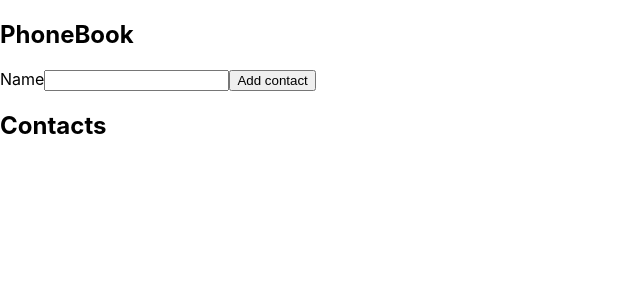
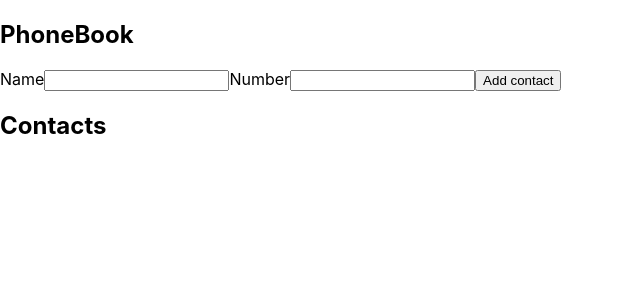
Before and after one commit to VitaliiKovalenko88/goit-react-hw-02-phonebook, a React (Create React App) app: page / in a window 1280 px wide. Shown: the top 300 px of the page, without its empty margins (0-640 px from the left). Built offline with nearby package versions, Linux system fonts and the light colour scheme.

Commit message:
comlete task 2

```diff
--- a/src/App.js
+++ b/src/App.js
@@ -1,32 +1,29 @@
 import { Component } from 'react';
 import { nanoid } from 'nanoid';
+import Form from './Comonents/Form/Form';
 
 export default class App extends Component {
   state = {
     contacts: [],
-    name: '',
   };
 
   generateId = () => nanoid();
 
-  handleSubmit = e => {
-    e.preventDefault();
-    const { value } = e.target.elements.name;
+  addContact = (name, value, number) => {
+    const dataContacts = {
+      id: this.generateId(),
+      name,
+      number,
+    };
 
-    this.setState(prevState => ({
-      contacts: [value, ...prevState.contacts],
-    }));
-    this.reset();
-    e.currentTarget.reset();
-  };
-
-  handleChange = e => {
-    const { value } = e.currentTarget;
-    this.setState({ name: value });
-  };
-
-  reset = () => {
-    this.setState({ name: '' });
+    this.setState(prevState => {
+      console.log({
+        contacts: [dataContacts, ...prevState.contacts],
+      });
+      return {
+        contacts: [dataContacts, ...prevState.contacts],
+      };
+    });
   };
 
   render() {
@@ -34,22 +31,17 @@ export default class App extends Component {
       <div>
         <section>
           <h2>PhoneBook</h2>
-          <form onSubmit={this.handleSubmit}>
-            <label>Name</label>
-            <input
-              type="text"
-              name="name"
-              onChange={this.handleChange}
-              required
-            />
-            <button type="submit">Add contact</button>
-          </form>
+          <Form onSubmit={this.addContact} />
         </section>
         <section>
           <h2>Contacts</h2>
           <ul>
             {this.state.contacts.map(contact => {
-              return <li key={this.generateId()}>{contact}</li>;
+              return (
+                <li key={contact.id}>
+                  {contact.name}: {contact.number}
+                </li>
+              );
             })}
           </ul>
         </section>
--- /dev/null
+++ b/src/Comonents/Form/Form.jsx
@@ -0,0 +1,60 @@
+import { Component } from 'react';
+
+export default class Form extends Component {
+  state = {
+    name: '',
+    number: '',
+  };
+
+  handleChange = e => {
+    const { value, name } = e.currentTarget;
+
+    this.setState({ [name]: value });
+  };
+
+  handleSubmit = e => {
+    e.preventDefault();
+
+    const { value } = e.currentTarget;
+    const { name, number } = this.state;
+    this.props.onSubmit(name, value, number);
+
+    this.reset();
+    e.currentTarget.reset();
+  };
+
+  reset = () => {
+    this.setState({ name: '', number: '' });
+  };
+
+  render() {
+    return (
+      <>
+        <form onSubmit={this.handleSubmit}>
+          <label>
+            Name
+            <input
+              type="text"
+              name="name"
+              onChange={this.handleChange}
+              required
+            />
+          </label>
+
+          <label>
+            Number
+            <input
+              type="tel"
+              name="number"
+              value={this.state.number}
+              onChange={this.handleChange}
+              required
+            />
+          </label>
+
+          <button type="submit">Add contact</button>
+        </form>
+      </>
+    );
+  }
+}
```
